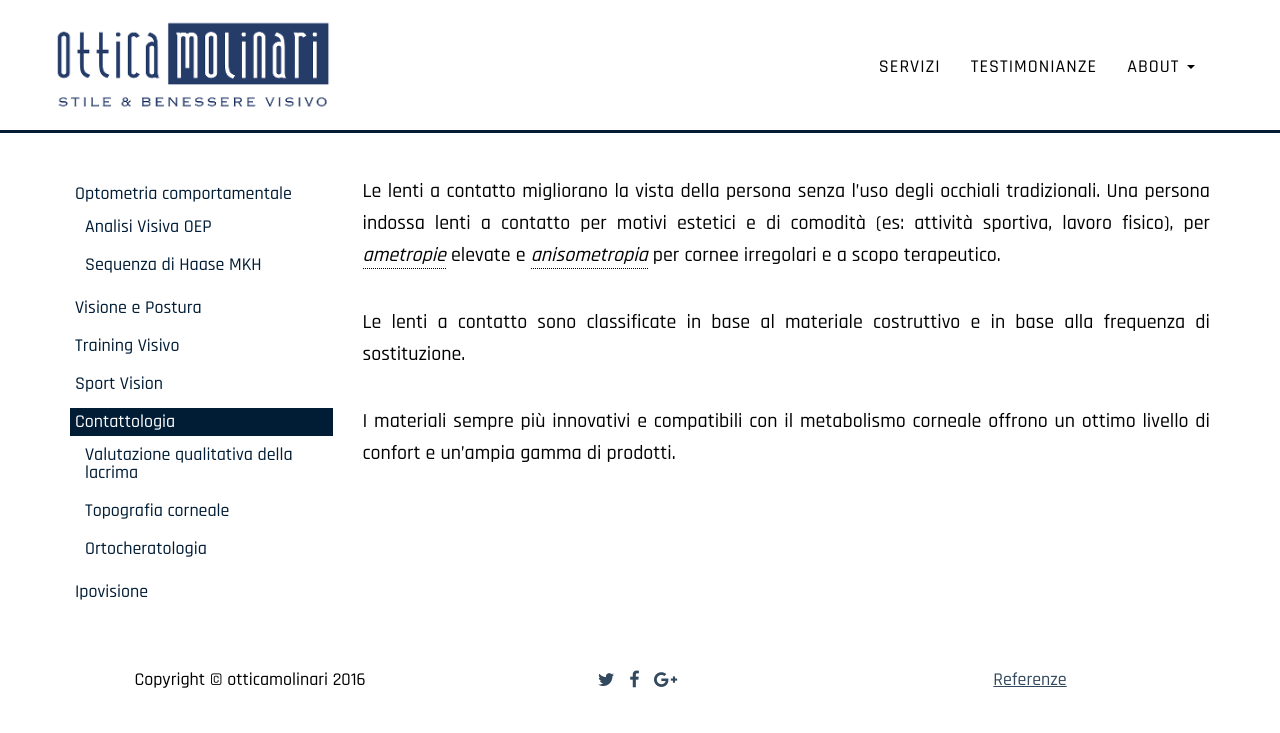
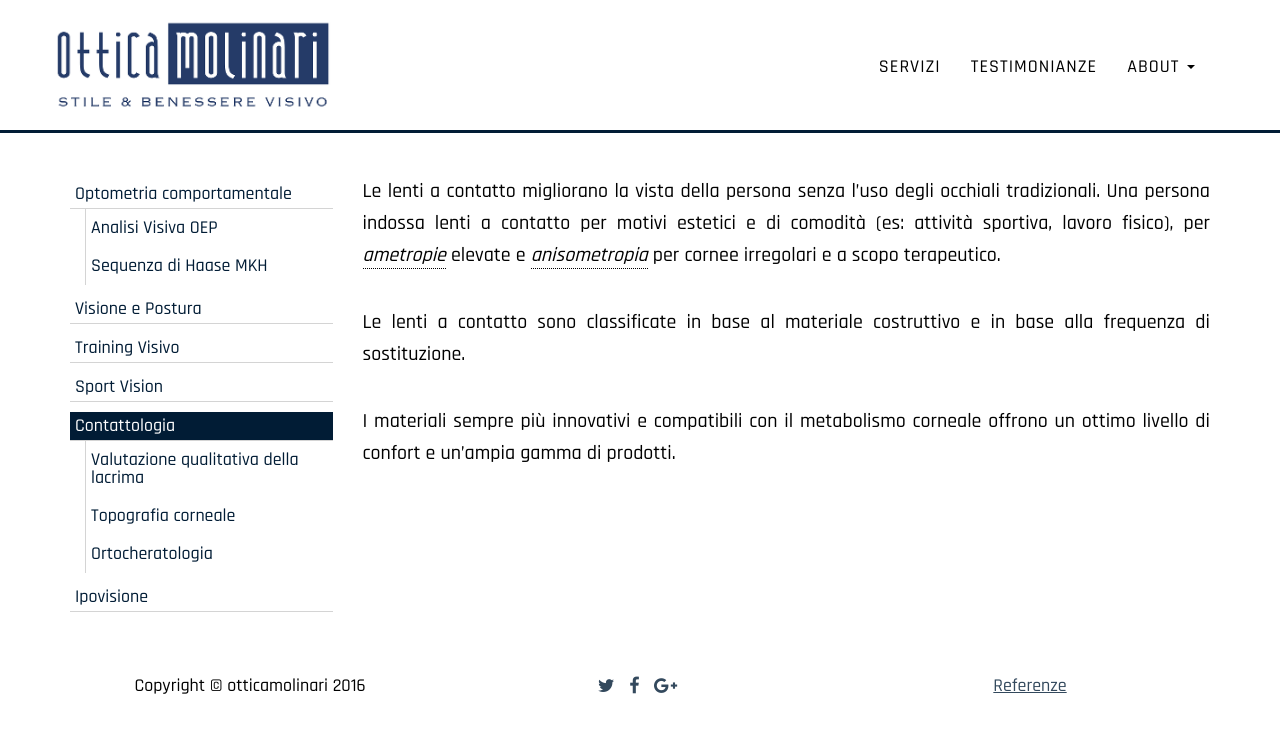
Before and after one commit to emmenko/otticamolinari, a Jekyll site: the page built from _posts/2014-02-01-contattologia.md, in a window 1280 px wide. Shown: the top 733 px of the page. Built offline with Jekyll 4.4.1, drawn with Linux system fonts in a browser that asks for light colours; nearby versions of some CDN libraries; Markdown is read by kramdown in place of the engine named in the settings.

Commit message:
Better style for services left menu

```diff
--- a/assets/css/style.scss
+++ b/assets/css/style.scss
@@ -18,8 +18,9 @@
 
 /* Colors */
 $primary: #011C35;
-$white: #ffffff;
+$white: #FFF;
 $black: #000;
+$grey: #D4D4D4;
 
 $font-family: "Rajdhani", "Titillium Web", "Open Sans", sans-serif;
 
@@ -309,9 +310,11 @@ body { webkit-tap-highlight-color: fade($white, 20%); }
   .docs-sidenav {
     li {
       padding: 5px 0;
-      &.menu-primary {  }
+      &.menu-primary {
+        > a { border-bottom: 1px solid $grey; }
+      }
       &.menu-secondary {
-        a { padding-left: 15px; }
+        border-left: 1px solid $grey; margin-left: 15px;
       }
       a {
         color: $primary; padding: 5px;
```
